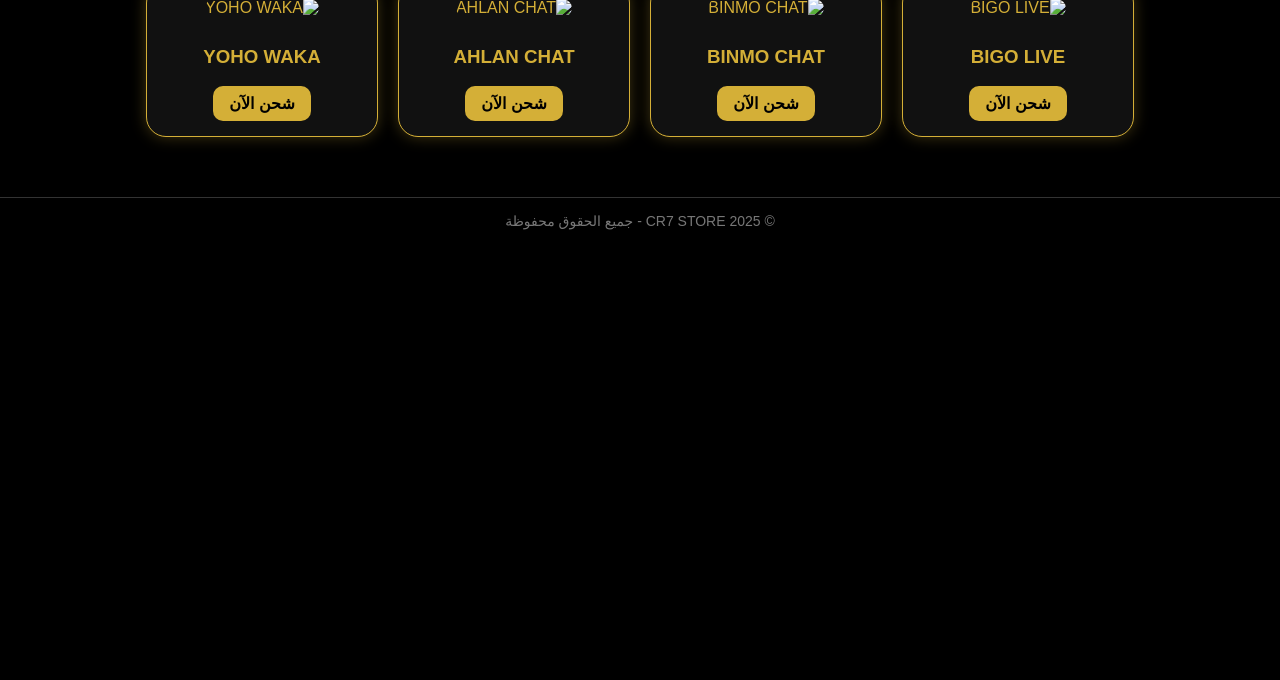
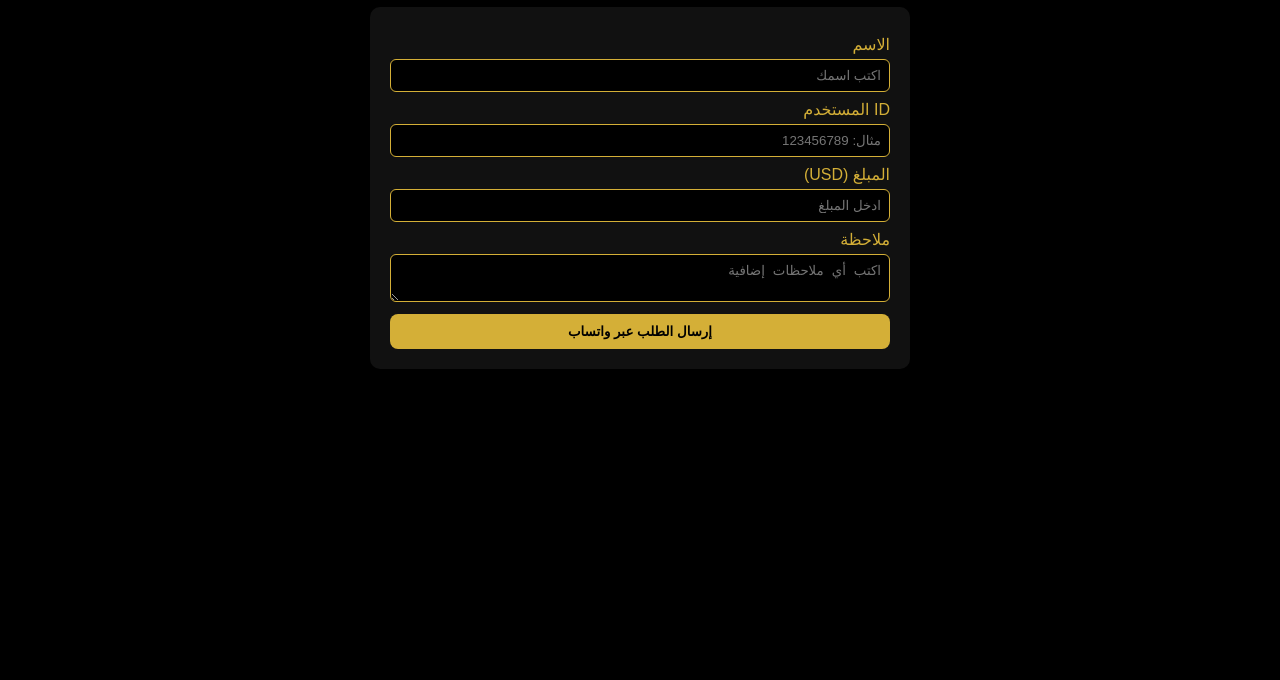
Before and after one commit to hydrkash13-uiar/CR7-store, a website: page index.html in a window 1280 px wide. Shown: the part 120-800 px from the top of the page. Drawn offline with Linux system fonts and the light colour scheme.

Commit message:
Update index.html

```diff
--- a/index.html
+++ b/index.html
@@ -1,117 +1,92 @@
-<!DOCTYPE html>
+0<!DOCTYPE html>
 <html lang="ar">
 <head>
 <meta charset="UTF-8">
 <meta name="viewport" content="width=device-width, initial-scale=1.0">
-  <title>CR7 STORE - متجر الشحن</title>
+<title>BIGO LIVE - شحن الرصيد</title>
 <style>
   body {
-      background-color: #000;
+    background: #000;
     color: #d4af37;
-      font-family: 'Arial', sans-serif;
-      margin: 0;
-      padding: 0;
+    font-family: 'Cairo', sans-serif;
+    direction: rtl;
+    padding: 20px;
+  }
+  h1 {
     text-align: center;
-      direction: rtl;
   }
-
-    header {
-      background: linear-gradient(90deg, #111, #222);
+  .card {
+    background: #111;
     padding: 20px;
-      font-size: 28px;
-      font-weight: bold;
+    border-radius: 10px;
+    max-width: 500px;
+    margin: 20px auto;
+  }
+  label {
+    display: block;
+    margin-top: 8px;
+  }
+  input, textarea {
+    width: 100%;
+    padding: 8px;
+    margin-top: 5px;
+    background: #000;
+    border: 1px solid #d4af37;
     color: #d4af37;
-      box-shadow: 0 0 10px #d4af37;
+    border-radius: 6px;
   }
-
-    .apps {
-      display: flex;
-      flex-wrap: wrap;
-      justify-content: center;
-      padding: 30px 10px;
-      gap: 20px;
-    }
-
-    .app-card {
-      background: #111;
-      border: 1px solid #d4af37;
-      border-radius: 20px;
-      width: 200px;
-      padding: 15px;
-      text-align: center;
-      transition: 0.3s;
-      box-shadow: 0 0 15px rgba(212, 175, 55, 0.3);
-    }
-
-    .app-card:hover {
-      transform: scale(1.05);
-      box-shadow: 0 0 25px rgba(212, 175, 55, 0.5);
-    }
-
-    .app-card img {
-      width: 80px;
-      height: 80px;
-      border-radius: 15px;
-      margin-bottom: 10px;
-    }
-
-    .btn {
-      display: inline-block;
+  button {
+    margin-top: 12px;
     background: #d4af37;
     color: #000;
-      padding: 8px 16px;
-      border-radius: 10px;
-      text-decoration: none;
-      font-weight: bold;
-      transition: 0.3s;
-    }
-
-    .btn:hover {
-      background: #fff;
-    }
-
-    footer {
-      margin-top: 30px;
-      padding: 15px;
-      font-size: 14px;
-      color: #777;
-      border-top: 1px solid #333;
+    border: none;
+    padding: 10px;
+    width: 100%;
+    border-radius: 8px;
+    font-weight: 700;
+    cursor: pointer;
   }
 </style>
 </head>
 <body>
-
-  <header>⚡ متجر CR7 للشحن ⚡</header>
-
-  <section class="apps">
-
-    <div class="app-card">
-      <img src="bigo.png" alt="BIGO LIVE">
-      <h3>BIGO LIVE</h3>
-      <a href="bigo.html" class="btn">شحن الآن</a>
+  <h1>شحن BIGO LIVE 💰</h1>
+  <div class="card">
+    <label>الاسم</label>
+    <input id="name" placeholder="اكتب اسمك">
+    <label>ID المستخدم</label>
+    <input id="uid" placeholder="مثال: 123456789">
+    <label>المبلغ (USD)</label>
+    <input id="amount" type="number" min="1" placeholder="ادخل المبلغ">
+    <label>ملاحظة</label>
+    <textarea id="note" placeholder="اكتب أي ملاحظات إضافية"></textarea>
+    <button onclick="sendWhatsApp()">إرسال الطلب عبر واتساب</button>
   </div>
 
-    <div class="app-card">
-      <img src="binmo.png" alt="BINMO CHAT">
-      <h3>BINMO CHAT</h3>
-      <a href="binmo.html" class="btn">شحن الآن</a>
-    </div>
+<script>
+function sendWhatsApp() {
+  const name = document.getElementById('name').value.trim();
+  const uid = document.getElementById('uid').value.trim();
+  const amount = document.getElementById('amount').value.trim();
+  const note = document.getElementById('note').value.trim();
 
-    <div class="app-card">
-      <img src="ahlan.png" alt="AHLAN CHAT">
-      <h3>AHLAN CHAT</h3>
-      <a href="ahlan.html" class="btn">شحن الآن</a>
-    </div>
+  if (!name || !uid || !amount) {
+    alert('❗ يرجى ملء جميع الحقول المطلوبة');
+    return;
+  }
 
-    <div class="app-card">
-      <img src="yoho.png" alt="YOHO WAKA">
-      <h3>YOHO WAKA</h3>
-      <a href="yoho.html" class="btn">شحن الآن</a>
-    </div>
+  // ضع رقمك هنا 👇 (بدون +)
+  const phoneNumber =963957761415
 
-  </section>
+  const message = `طلب شحن جديد 💰%0A
+التطبيق: BIGO LIVE%0A
+الاسم: ${name}%0A
+ID المستخدم: ${uid}%0A
+المبلغ: ${amount}$%0A
+ملاحظات: ${note || "لا توجد"}%0A`;
 
-  <footer>© 2025 CR7 STORE - جميع الحقوق محفوظة</footer>
-
+  const url = `https://wa.me/${phoneNumber}?text=${message}`;
+  window.open(url, "_blank");
+}
+</script>
 </body>
 </html>
```
Lines whose indentation alone changed are shown as unchanged.
